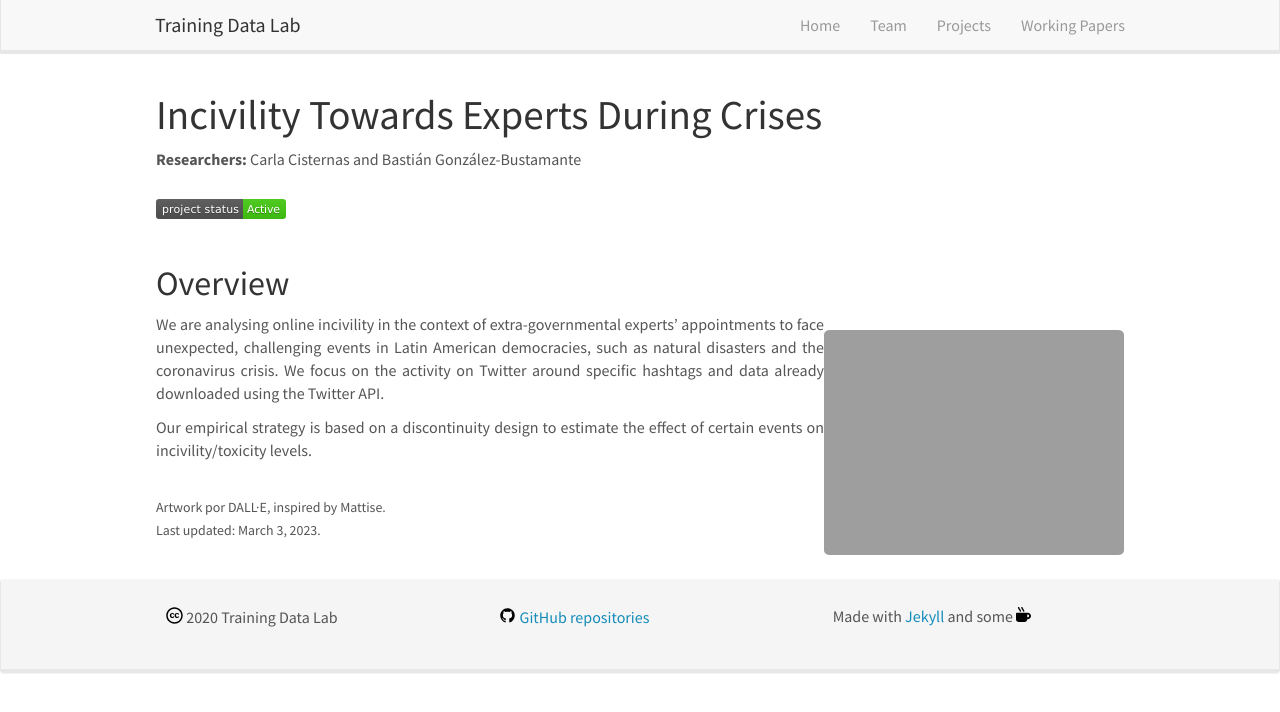
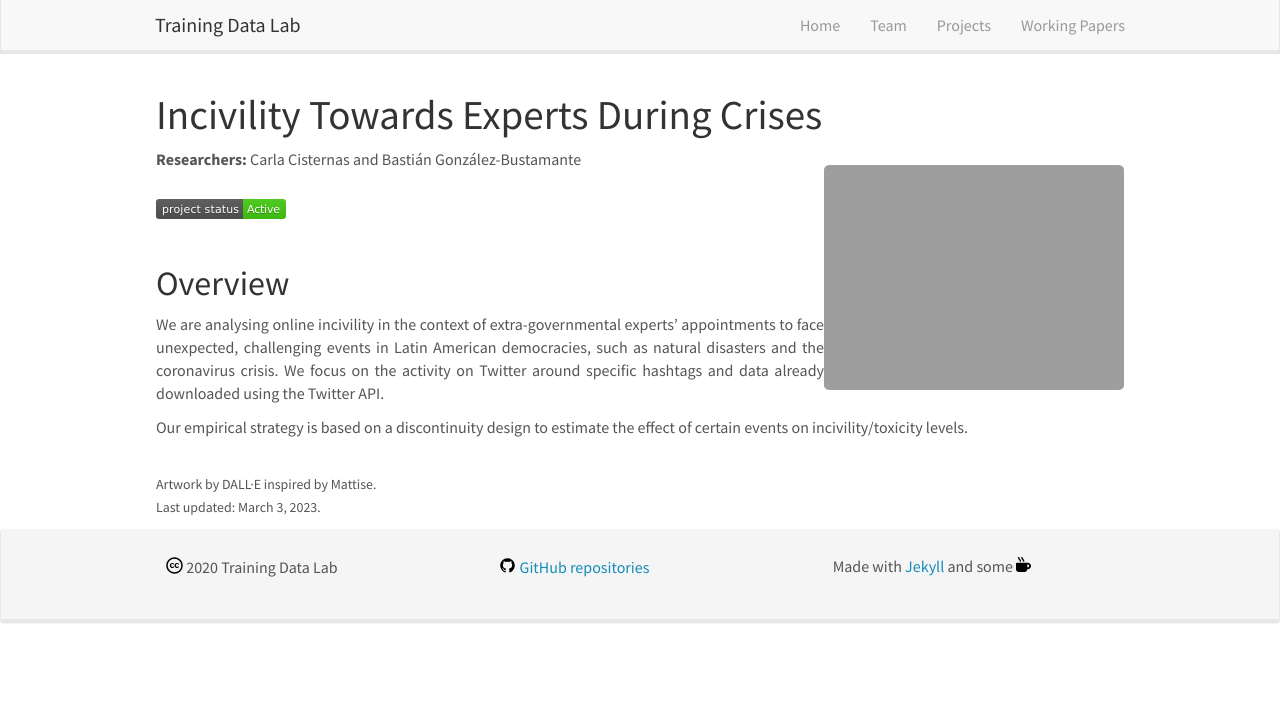
Before and after one commit to training-datalab/old-training-datalab.com, a Jekyll site: the page built from _pages/incivility-towards-experts-during-crises.md, in a window 1280 px wide. Shown: the top 712 px of the page. Built offline with Jekyll 4.4.1, drawn with Linux system fonts in a browser that asks for light colours; nearby versions of some CDN libraries.

Commit message:
Update incivility-towards-experts-during-crises.md

```diff
--- a/_pages/incivility-towards-experts-during-crises.md
+++ b/_pages/incivility-towards-experts-during-crises.md
@@ -8,18 +8,18 @@ permalink: /projects/incivility-towards-experts-during-crises
 
 # Incivility Towards Experts During Crises
 
+![]({{ site.url }}{{ site.baseurl }}/images/projects/experts_dalle.png){: style="width: 300px; float: right; border: 10px"}
+
 **Researchers:** Carla Cisternas and Bastián González-Bustamante
 
 ![Project Status: Active]({{ site.url }}{{ site.baseurl }}/badges/project_status/project_active.svg)
 
 ## Overview
 
-![]({{ site.url }}{{ site.baseurl }}/images/projects/experts_dalle.png){: style="width: 300px; float: right; border: 10px"}
-
 <p align="justify">We are analysing online incivility in the context of extra-governmental experts' appointments to face unexpected, challenging events in Latin American democracies, such as natural disasters and the coronavirus crisis. We focus on the activity on Twitter around specific hashtags and data already downloaded using the Twitter API.</p>
 
 <p align="justify">Our empirical strategy is based on a discontinuity design to estimate the effect of certain events on incivility/toxicity levels.</p>
 
 <br />
-<small>Artwork por DALL·E, inspired by Mattise.</small><br />
+<small>Artwork by DALL·E inspired by Mattise.</small><br />
 <small>Last updated: March 3, 2023.</small>
```
